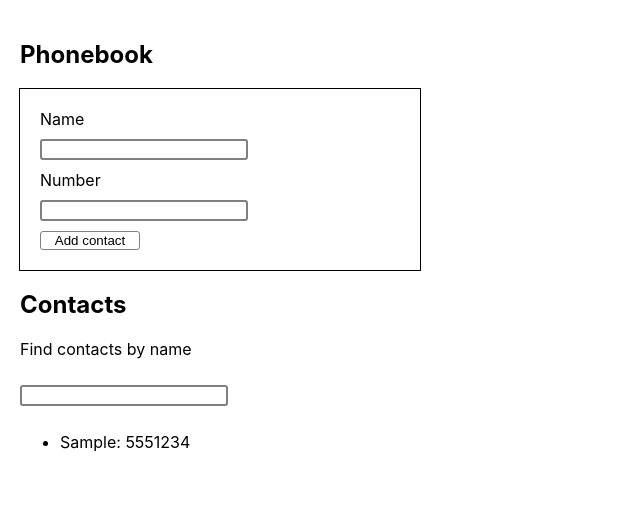
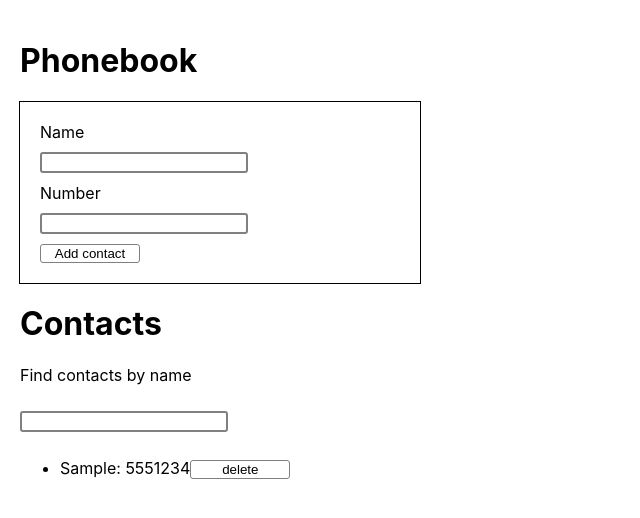
Before and after one commit to DimaMirk/goit-react-hw-02-phonebook, a React (Create React App) app: page / in a window 1280 px wide. Both pictures are taken after typing "Sample", "5551234" into the empty fields and a click on the button "Add contact". Shown: the top 518 px of the page, without its empty margins (0-640 px from the left). Built offline with nearby package versions, Linux system fonts and the light colour scheme.

Commit message:
finish with all methods

```diff
--- a/src/App.js
+++ b/src/App.js
@@ -2,6 +2,8 @@ import { Component } from 'react';
 import { nanoid } from 'nanoid';
 
 import ContactForm from 'components/ContactForm/ContactForm';
+import Filter from 'components/Filter/Filter';
+import ContactList from 'components/ContactList/ContactList';
 class App extends Component {
   state = {
     contacts: [],
@@ -19,8 +21,22 @@ class App extends Component {
       number,
     };
 
+    this.setState(({ contacts }) => {
+      const check = contacts.find(item => item.name === name);
+      if (check) {
+        alert("Таке ім'я вже додано до списку!");
+        return;
+      } else {
+        return {
+          contacts: [...contacts, contact],
+        };
+      }
+    });
+  };
+
+  deleteContact = id => {
     this.setState(({ contacts }) => ({
-      contacts: [...contacts, contact],
+      contacts: contacts.filter(contact => contact.id !== id),
     }));
   };
 
@@ -31,21 +47,17 @@ class App extends Component {
         .includes(this.state.filter.toLowerCase());
     });
     return (
-      <section className="formSection">
+      <div className="formSection">
         <h1>Phonebook</h1>
         <ContactForm addContacts={this.addContactsToList} />
+
         <h1>Contacts</h1>
-        <p>Find contacts by name</p>
-        <input onChange={this.addFilterValue} />
-
-        <ul>
-          {visible.map(contact => (
-            <li key={contact.id}>
-              {contact.name}: {contact.number}
-            </li>
-          ))}
-        </ul>
-      </section>
+        <Filter addFilterValue={this.addFilterValue} />
+        <ContactList
+          visibleContacts={visible}
+          deleteContact={this.deleteContact}
+        />
+      </div>
     );
   }
 }
--- a/src/components/ContactList/ContactList.js
+++ b/src/components/ContactList/ContactList.js
@@ -0,0 +1,19 @@
+import { Component } from 'react';
+
+class ContactList extends Component {
+  render() {
+    return (
+      <ul>
+        {this.props.visibleContacts.map(contact => (
+          <li key={contact.id}>
+            {contact.name}: {contact.number}
+            <button onClick={() => this.props.deleteContact(contact.id)}>
+              delete
+            </button>
+          </li>
+        ))}
+      </ul>
+    );
+  }
+}
+export default ContactList;
--- a/src/components/Filter/Filter.js
+++ b/src/components/Filter/Filter.js
@@ -0,0 +1,14 @@
+import { Component } from 'react';
+
+class Filter extends Component {
+  render() {
+    return (
+      <>
+        <p>Find contacts by name</p>
+        <input onChange={this.props.addFilterValue} />
+      </>
+    );
+  }
+}
+
+export default Filter;
```
